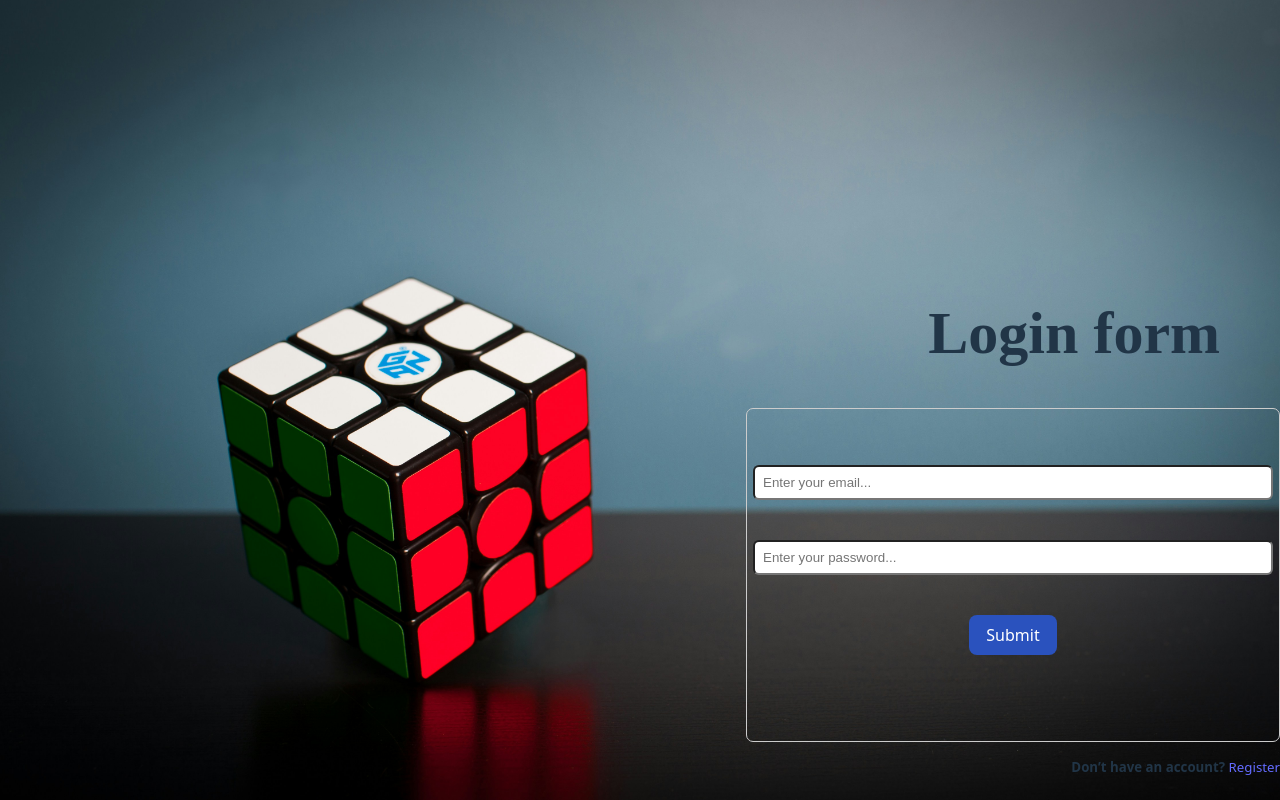
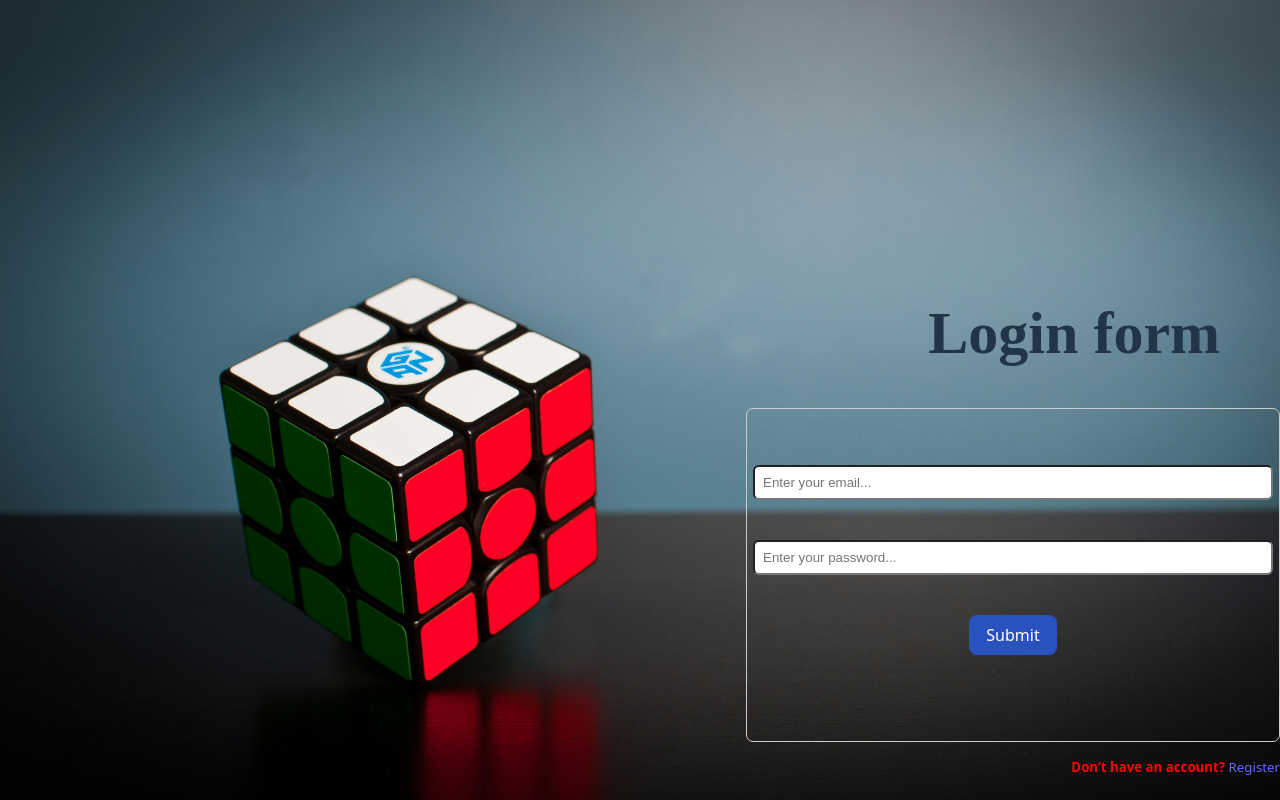
Before and after one commit to Ajay-kandula/QUIZ-App, a React (Vite) app: page /login in a window 1280 px wide. Shown: the top 800 px of the page. Built offline with nearby package versions, Linux system fonts and the light colour scheme.

Commit message:
"update"

```diff
--- a/src/Pages/Login.jsx
+++ b/src/Pages/Login.jsx
@@ -28,14 +28,14 @@ const Login =()=>{
         setUser({...user,[e.target.name]:e.target.value})
     };
     return(
-        <div  style={{display: "flex",flexDirection: "column",alignItems: 'flex-end',justifyContent: 'flex-end',height:"100vh",width:"100vw",backgroundImage:`url(${loginBg})`,backgroundSize:'cover',backgroundPosition:"center",paddingRight:"60px"}} >
+        <div  style={{display: "flex",flexDirection: "column",alignItems: 'flex-end',justifyContent: 'flex-end',height:"100vh",width:"100vw",backgroundImage:`url(${loginBg})`,backgroundSize:'cover',backgroundPosition:"center",paddingRight:"70px"}} >
             <h1 style={{font: "initial",fontWeight: 'bold',fontSize: "60px",textAlign: "center",paddingRight:"60px"}}>Login form</h1>
             <form onSubmit={handleSubmit} style={{ display: "flex", flexDirection: 'column',alignItems: 'center',border: "1px solid #ccc",borderRadius: "7px",padding: "16px",width: "500px",height:"300px"}}>
                 <input type="email" value={user.email} name="email" placeholder="Enter your email..." onChange={handlechange} required style={{marginTop:"40px" ,marginBottom: "40px", padding: "8px", width: "100%" ,borderRadius:"6px",}}/>
                 <input type="password" value={user.password} name="password" placeholder="Enter your password..." onChange={handlechange} required style={{ marginBottom: "40px", padding: "8px", width: "100%" ,borderRadius:"6px"}}/>
                 <button type="submit" style={{  padding: "8px 16px",color:"white",backgroundColor:"#2a52be  " }}>Submit</button>
             </form>
-            <h5 style={{textAlign: 'center',marginTop: '16px'}}>Don’t have an account? <Link to='/Register'>Register</Link></h5></div>
+            <h5 style={{textAlign: 'center',marginTop: '16px',color:"red"}}>Don’t have an account? <Link to='/Register'>Register</Link></h5></div>
             )
 
 
```
